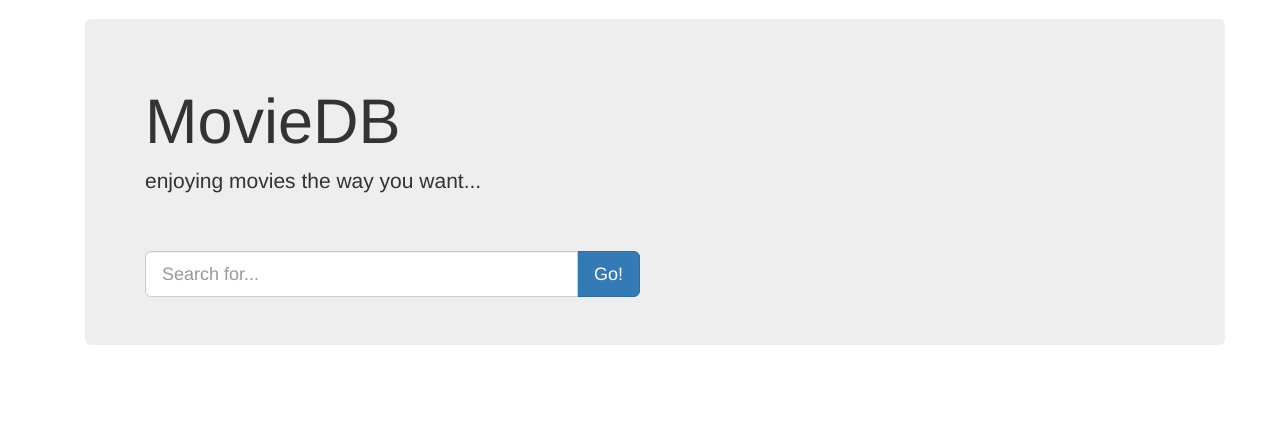
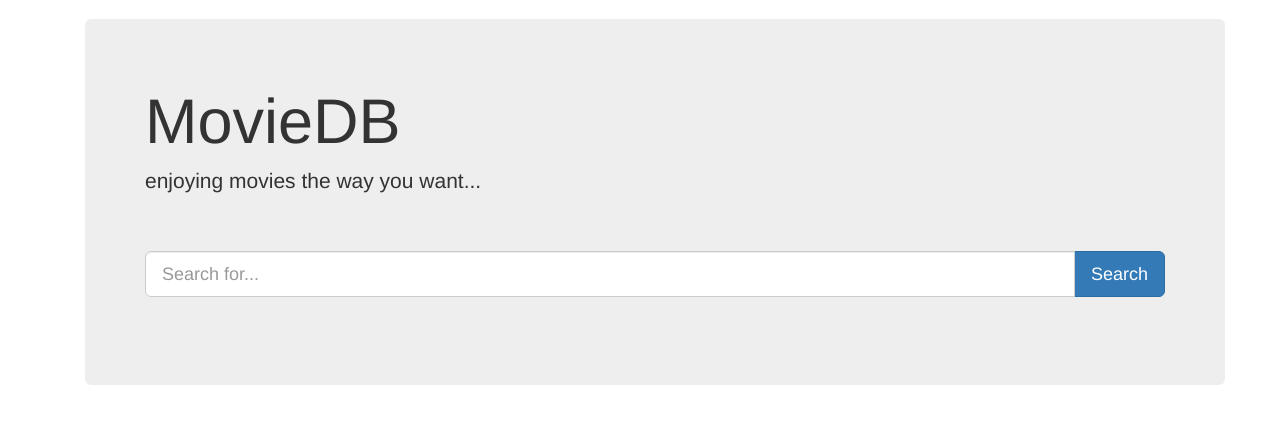
Before and after one commit to blackmamba22/movieDB, a Django app: page /movie/ in a window 1280 px wide. Shown: the part 51-475 px from the top of the page. Run offline with Django 3.2, Linux system fonts and the light colour scheme; some libraries are stand-ins or nearby versions.

Commit message:
updated frontend portion to show movies and tv shows from database when matches are found. updated index page and corresponding index view.

```diff
--- a/movieDB/movie/templates/movie/index.html
+++ b/movieDB/movie/templates/movie/index.html
@@ -13,15 +13,67 @@
         <br/>
 
          <div class="row">
-            <div class="col-lg-6">
-            <div class="input-group">
-              <input type="text" class="form-control input-lg" placeholder="Search for...">
-              <span class="input-group-btn">
-                <button class="btn btn-primary btn-lg" type="button">Go!</button>
-              </span>
-            </div><!-- /input-group -->
+            <div class="col-lg-12">
+
+            <form id="movie_search" action="" method="get">
+
+                <div class="input-group">
+                  <input type="text" name="moviequery" class="form-control input-lg" placeholder="Search for...">
+                  <span class="input-group-btn">
+                    <button class="btn btn-primary btn-lg" type="submit">Search</button>
+                  </span>
+                </div><!-- /input-group -->
+            </form>
+            <br/><br/>
+
             </div><!-- /.col-lg-6 -->
         </div><!-- /.row -->
+
+          {% if movies %}
+          <div class="row">
+              <div class="col-sm-5 col-lg-4">
+                <h3><span class="label label-primary">Title</span></h3>
+              </div>
+              <div class="col-sm-2 col-lg-3">
+               <h3><span class="label label-primary">Genre</span></h3>
+              </div>
+              <div class="col-sm-1 col-lg-1">
+                <h3><span class="label label-primary">Length</span></h3>
+              </div>
+              <div class="col-sm-2 col-lg-2">
+                <h3><span class="label label-primary">Release Date</span></h3>
+              </div>
+              <div class="col-sm-2 col-lg-2">
+               <h3><span class="label label-primary">TV Show or Movie</span></h3>
+              </div>
+          </div>
+          {% for movie in movies %}
+          <div class="row">
+
+              <div class="col-sm-5 col-lg-4">
+                <a href="#">{{ movie.title }}</a>
+              </div>
+              <div class="col-sm-2 col-lg-3">
+               <span class="label label-danger">{{ movie.genre }}</span>
+              </div>
+              <div class="col-sm-1 col-lg-1">
+                {{ movie.length }} mins
+              </div>
+              <div class="col-sm-2 col-lg-2">
+                {{ movie.release_date }}
+              </div>
+              <div class="col-sm-2 col-lg-2">
+               {% if movie.tv_show %}
+                  TV Show
+               {% else %}
+                  Movie
+              {% endif %}
+              </div>
+
+
+          </div>
+          {% endfor %}
+          {% endif %}
 
 
       </div>
--- a/movieDB/movie/urls.py
+++ b/movieDB/movie/urls.py
@@ -6,6 +6,6 @@ urlpatterns = patterns('',
     # Examples:
     # url(r'^$', 'tango_with_django_project.views.home', name='home'),
     # url(r'^blog/', include('blog.urls')),
-    url(r'^$', views.index, name="index"),
+    url(r'^', views.index, name="index"),
 
 )
--- a/movieDB/movie/views.py
+++ b/movieDB/movie/views.py
@@ -1,6 +1,7 @@
 from django.shortcuts import render
 from django.http import HttpResponse
 from models import Movie
+from forms import MovieSearchForm
 
 # Create your views here.
 
@@ -11,5 +12,20 @@ def hello(request):
     html = "<html><body>It is now %s.</body></html>" % now
     return HttpResponse(html)
 
+def index3(request):
+    print request.GET
+    return render(request, 'movie/index.html', {})
+
+
 def index(request):
-    return render(request, 'movie/index.html', {})
+
+    if 'moviequery' in request.GET and request.GET['moviequery']:
+        moviequery = request.GET['moviequery']
+
+        movies = Movie.objects.filter(title__icontains=moviequery)
+        context_dict = {'movies' : movies}
+
+        return render(request, 'movie/index.html', context_dict)
+    else:
+        print request.POST
+        return render(request, 'movie/index.html', {})
```
